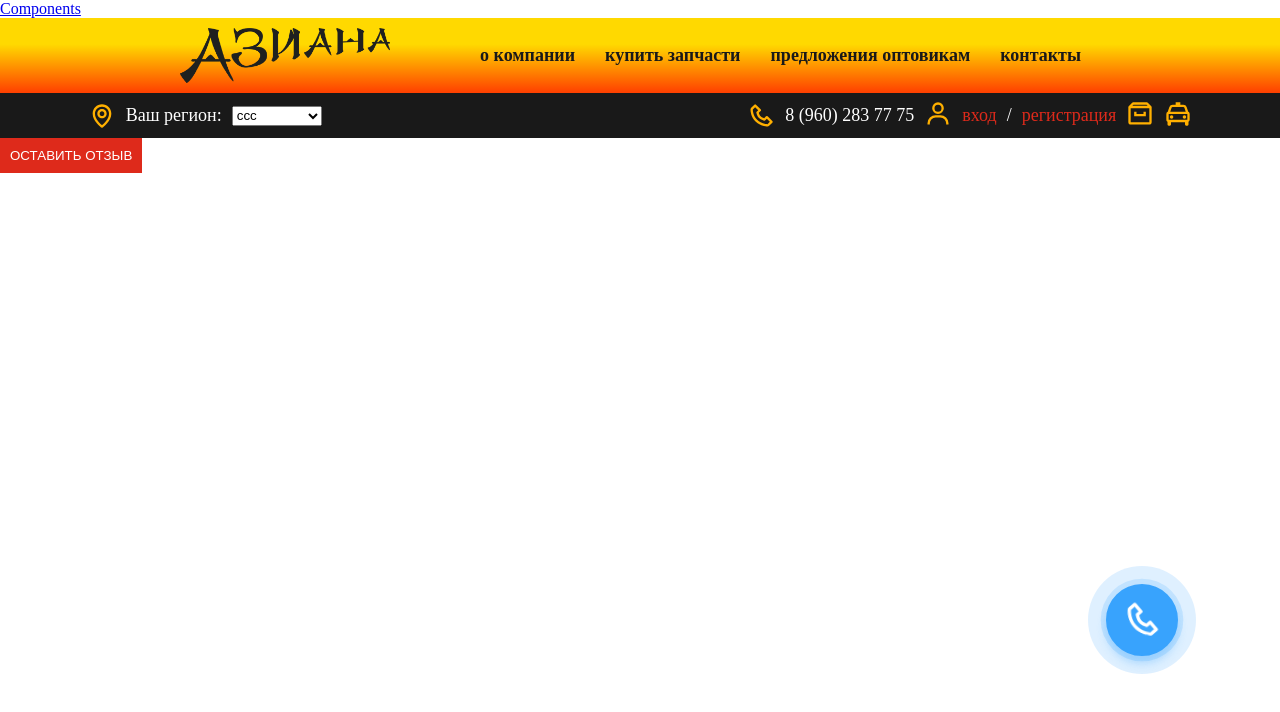
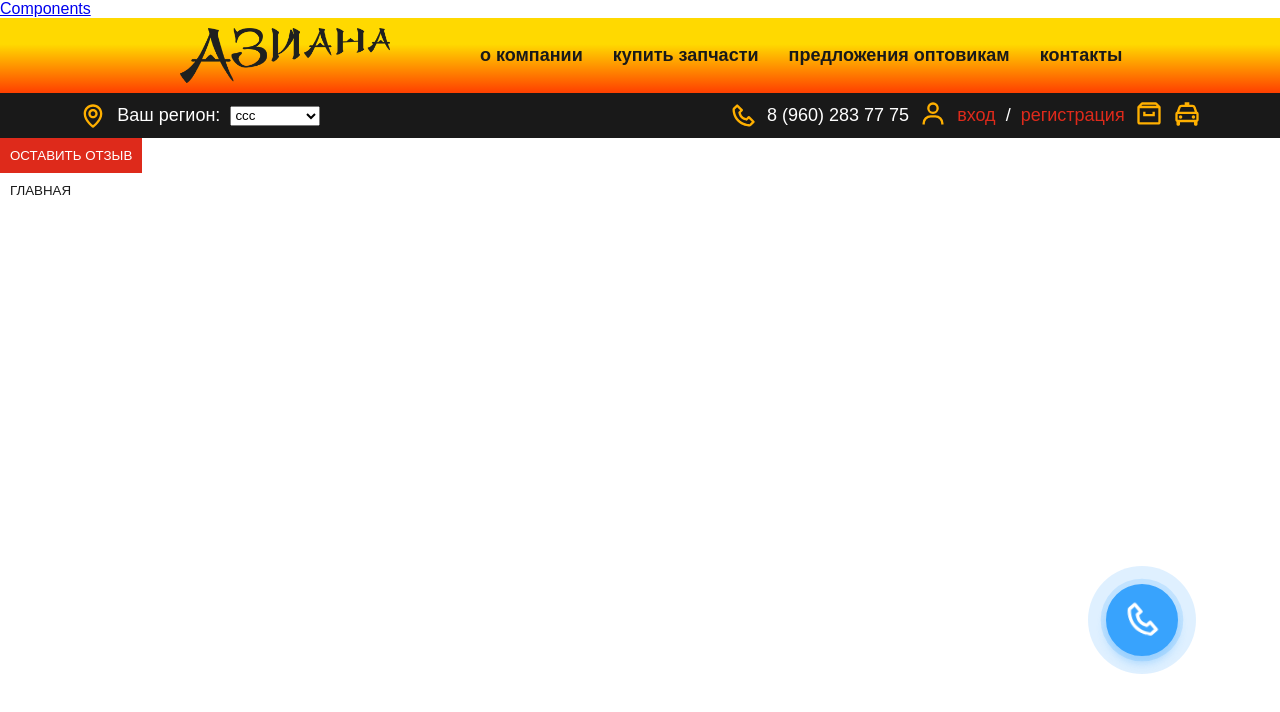
Before and after one commit to asianaauto/asiana.frontend, a React (Create React App) app: page /components in a window 1280 px wide. Shown: the top 712 px of the page. Built offline with nearby package versions, Linux system fonts and the light colour scheme.

Commit message:
contact page

```diff
--- a/src/components/App/App.css
+++ b/src/components/App/App.css
@@ -1,4 +1,5 @@
 * {
   margin: 0;
   padding: 0;
+  font-family: Arial, Helvetica, sans-serif;
 }
--- a/src/components/App/App.tsx
+++ b/src/components/App/App.tsx
@@ -1,12 +1,8 @@
 import React from 'react';
-import {
-  BrowserRouter as Router,
-  Switch,
-  Route,
-  Link
-} from "react-router-dom";
+import { BrowserRouter as Router, Switch, Route, Link } from 'react-router-dom';
 import './App.css';
 import Components from '../../pages/Components/Components';
+import Contacts from '../../pages/Contacts/Contacts';
 
 function App() {
   return (
@@ -22,6 +18,9 @@ function App() {
         <Route path="/components">
           <Components />
         </Route>
+        <Route path="/Contacts">
+          <Contacts />
+        </Route>
       </Switch>
     </Router>
   );
--- a/src/components/Button/Button.tsx
+++ b/src/components/Button/Button.tsx
@@ -7,21 +7,40 @@ interface IExternalProps {
   bgColor?: string;
   customStyles?: { [key: string]: string | number };
   onClick?: () => void;
+  onMouseMove?: (e: any) => void;
+  onMouseOut?: (e: any) => void;
+  className?: string;
 }
+
+export interface IButtonProps extends IExternalProps {}
 
 interface IProps extends IExternalProps {}
 
-const Button:FC<IProps> = ({ onClick, bgColor, color, customStyles, children }) => {
+const Button: FC<IProps> = ({
+  onClick,
+  className,
+  onMouseOut,
+  bgColor,
+  color,
+  customStyles,
+  children,
+  onMouseMove,
+}) => {
   const style = {
     backgroundColor: bgColor || COLORS.red,
     color: color || COLORS.white,
-  }
+  };
 
   return (
-    <button className="button" style={{ ...style, ...customStyles }} onClick={onClick}>
+    <button
+      onMouseOut={onMouseOut}
+      onMouseMove={onMouseMove}
+      className={`button ${className}`}
+      style={{ ...style, ...customStyles }}
+      onClick={onClick}>
       {children}
     </button>
   );
-}
+};
 
 export default Button;
--- /dev/null
+++ b/src/components/DropdownMenu/DropdownMenu.scss
@@ -0,0 +1,35 @@
+.DromdownMenu {
+  position: relative;
+  display: inline-block;
+
+  .DropdownMenu-menu {
+    background-color: #191919;
+    position: absolute;
+    left: 0;
+    right: 0;
+    color: white;
+    padding: 10px;
+    animation-name: visible;
+    animation-duration: 0.5s;
+
+    .DropdownMenu-menu--li {
+      list-style-type: none;
+    }
+
+    a {
+      color: white;
+      text-decoration: none;
+      padding: 4px 0;
+      display: block;
+    }
+  }
+}
+
+@keyframes visible {
+  from {
+    opacity: 0;
+  }
+  to {
+    opacity: 1;
+  }
+}
--- /dev/null
+++ b/src/components/DropdownMenu/DropdownMenu.tsx
@@ -0,0 +1,74 @@
+import React, { FC, useCallback, useEffect, useState } from 'react';
+import { Link } from 'react-router-dom';
+import { COLORS } from '../../constants';
+import Button, { IButtonProps } from '../Button/Button';
+import './DropdownMenu.scss';
+
+interface IExternalProps {
+  navs: Array<{
+    id: number;
+    link: string;
+    label: string;
+  }>;
+  label: string;
+  buttonProps?: IButtonProps;
+}
+
+interface IProps extends IExternalProps {}
+
+const DropdownMenu: FC<IProps> = ({ navs, label, buttonProps }) => {
+  const [isOpen, setOpen] = useState(false);
+
+  const handleOpenMenu = useCallback(
+    (e: any) => {
+      const className = e.target.className;
+      if (!className && typeof className !== 'string') {
+        return;
+      }
+
+      const hasDropdown = String(className).includes('DropdownMenu');
+      if (hasDropdown) {
+        setOpen(true);
+        return;
+      }
+
+      if (!hasDropdown) {
+        setOpen(false);
+      }
+    },
+    [setOpen],
+  );
+
+  useEffect(() => {
+    document.addEventListener('mousemove', handleOpenMenu);
+  }, [handleOpenMenu]);
+
+  const renderMenu = useCallback(() => {
+    return navs.map((nav) => (
+      <li className="DropdownMenu-menu--item" key={nav.id}>
+        <Link className="DropdownMenu-menu--link" to={nav.link}>
+          {nav.label}
+        </Link>
+      </li>
+    ));
+  }, [navs]);
+
+  return (
+    <div className="DromdownMenu">
+      <Button
+        className="DropdownMenu-button"
+        color={COLORS.black}
+        bgColor={COLORS.transparent}
+        {...buttonProps}>
+        {label}
+      </Button>
+      {isOpen && (
+        <div className="DropdownMenu-menu">
+          <ul className="DropdownMenu-menu--list">{renderMenu()}</ul>
+        </div>
+      )}
+    </div>
+  );
+};
+
+export default DropdownMenu;
--- a/src/constants.ts
+++ b/src/constants.ts
@@ -6,6 +6,7 @@ export const COLORS = {
   silver: '#f2f2f2',
   lightgray: '#D3D3D3',
   blue: '#0000ff',
+  transparent: 'transparent',
   orangeGradient:
     'linear-gradient(180deg, rgba(255,217,0,1) 35%, rgba(255,63,0,1) 100%)',
 };
--- a/src/pages/Components/Components.tsx
+++ b/src/pages/Components/Components.tsx
@@ -3,10 +3,25 @@ import Button from '../../components/Button/Button';
 import Header from '../../components/Header/Header';
 import SubHeader from '../../components/SubHeader/SubHeader';
 import FloatingButton from '../../components/FloatingButton/FloatingButton';
+import DropdownMenu from '../../components/DropdownMenu/DropdownMenu';
+import { COLORS } from '../../constants';
 
 interface IExternalProps {}
 
 interface IProps extends IExternalProps {}
+
+const navs = [
+  {
+    id: 1,
+    label: 'Label',
+    link: '/',
+  },
+  {
+    id: 2,
+    label: 'Label',
+    link: '/',
+  },
+];
 
 const Components: FC<IProps> = () => {
   return (
@@ -15,6 +30,8 @@ const Components: FC<IProps> = () => {
       <SubHeader />
       <Button>ОСТАВИТЬ ОТЗЫВ</Button>
       <FloatingButton />
+      <br />
+      <DropdownMenu label="Главная" navs={navs} />
     </div>
   );
 };
--- /dev/null
+++ b/src/pages/Contacts/Contacts.tsx
@@ -0,0 +1,18 @@
+import React, { FC } from 'react';
+import Header from '../../components/Header/Header';
+import SubHeader from '../../components/SubHeader/SubHeader';
+
+interface IExternalProps {}
+
+interface IProps extends IExternalProps {}
+
+const Contacts: FC<IProps> = () => {
+  return (
+    <div>
+      <Header />
+      <SubHeader />
+    </div>
+  );
+};
+
+export default Contacts;
```
Also changed, not shown: 1 other file (tests, documents, lock files or other folders).
